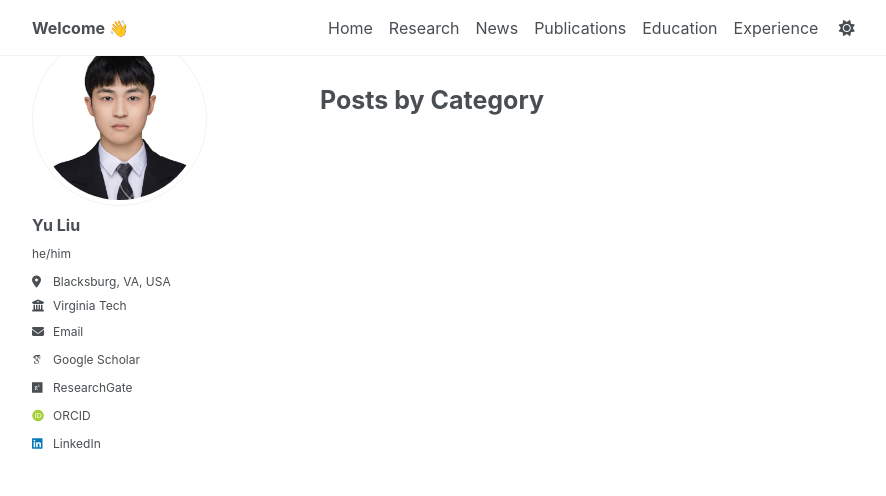
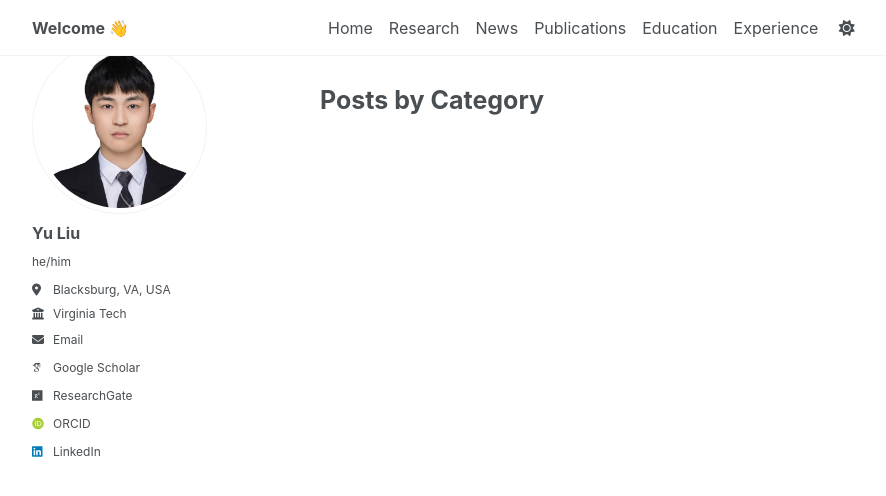
Before and after one commit to yuliu0322/yuliu0322.github.io, a Jekyll site: the page built from _pages/category-archive.html, in a window 1280 px wide. Shown: the top 496 px of the page, without its empty margins (48-934 px from the left). Built offline with Jekyll 4.4.1, drawn with Linux system fonts in a browser that asks for light colours; some web fonts are replaced; a script bundle is joined from its source files by our own code; library files that are not in the unit come from our copies.

Commit message:
Update main.scss

```diff
--- a/assets/css/main.scss
+++ b/assets/css/main.scss
@@ -97,7 +97,7 @@ html {
     width: 100% !important;
     float: none !important;
     padding-top: 0 !important;
-    margin-top: -3.5rem !important;
+    margin-top: -3rem !important;
   }
 
   /* Keep the left profile visible while scrolling */
```
